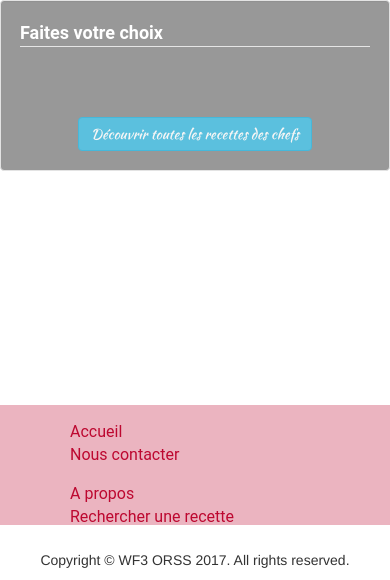
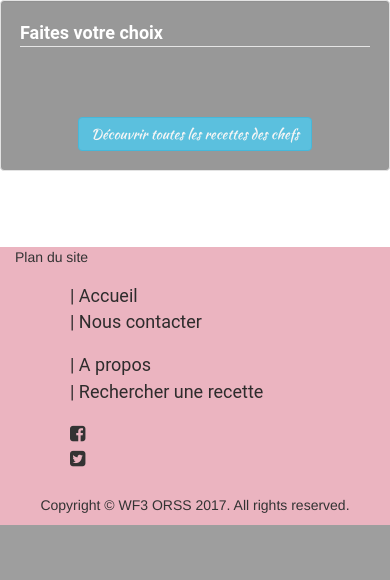
Before and after one commit to Satoshi972/Mini_Restaurant, a PHP site: page /WF3_PERDAF/index.php in a window 390 px wide. Shown: the part 449-1029 px from the top of the page. After the commit the page ends 974 px from the top, so only its background shows below. Run offline with PHP 8.4, Linux system fonts and the light colour scheme; data that the repository does not hold is empty; some libraries are stand-ins or nearby versions.

Commit message:
finalisation footer

```diff
--- a/assets/css/style.css
+++ b/assets/css/style.css
@@ -118,7 +118,7 @@ a.front{
 
 footer {
 	width: 100%;
-	height: 120px;
+	height: auto;
 	background-color: rgba(189,8,48,0.3);
 	position: absolute;
 	bottom: -130px;
@@ -126,14 +126,13 @@ footer {
 
 .foot li a {
     font-family: 'roboto', sans-serif;
-    color: rgb(189,8,48);
+    color: #2e2c2c;
 }
 
 .foot ul{
-    text-decoration: none;
     list-style: none;
     margin-top: 16px;
-    font-size: 16px;
+    font-size: 18px;
 }
 .copyr{
     text-align: center;
--- a/inc/footer.php
+++ b/inc/footer.php
@@ -2,19 +2,28 @@
 	<div class="container-full">
 		<div class="row">
 			<div class="col-xs-12">
-				<div class="col-md-6">
+			<p>Plan du site</p>
+				<div class="col-md-4">
 					<ul>
-						<li> <a href="index.php"> Accueil </a> </li>
-						<li> <a href="contact.php"> Nous contacter </a> </li>
+						<li> <a href="index.php">| Accueil</a> </li>
+						<li> <a href="contact.php">| Nous contacter</a> </li>
 					</ul>
 				</div>
 
 
-				<div class="col-md-6">
+				<div class="col-md-4">
 				    <ul>
-					    <li> <a href="about.php"> A propos </a> </li>
-						<li> <a href="search.php"> Rechercher une recette </a> </li>
+					    <li> <a href="about.php">| A propos</a> </li>
+						<li> <a href="search.php">| Rechercher une recette</a> </li>
                     </ul>
+				</div>
+
+				<div class="col-md-4">
+                    <ul>
+                        <li><i class="fa fa-facebook-square"></i></li>
+                        <li><i class="fa fa-twitter-square"></i> </li>
+                    </ul>
+                </div>
 				</div>
 			</div>
 			<!--/.row-->
```
